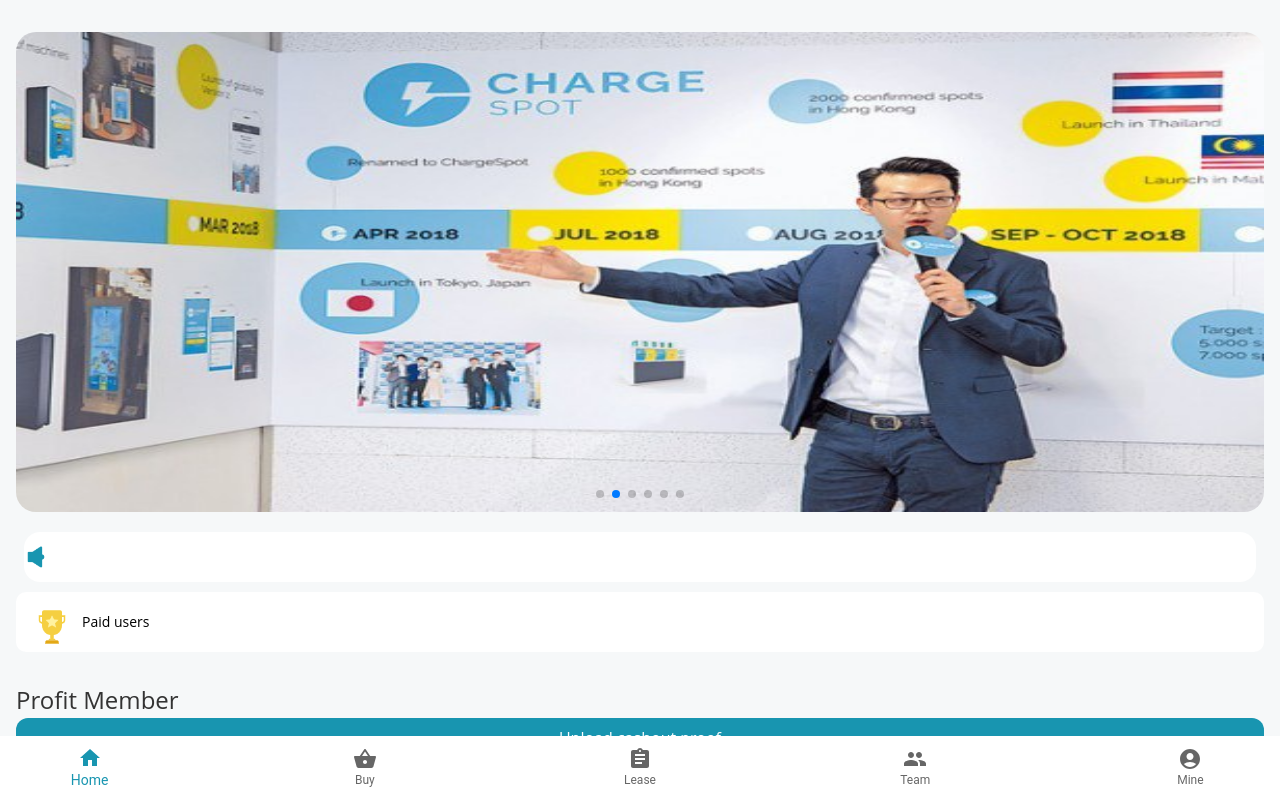
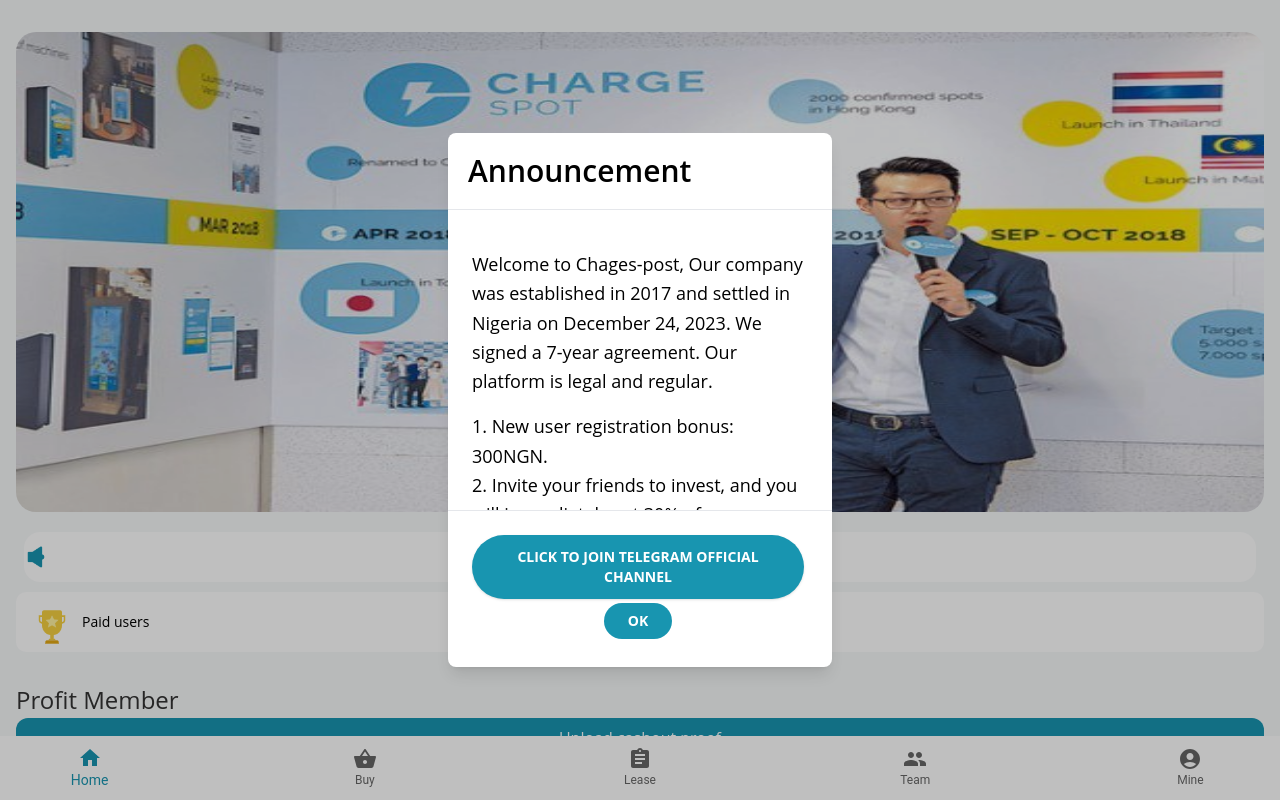
Before and after one commit to Sageer-M-Kabeer/charges_pots, a React (Create React App) app in the folder chargespots/: page / in a window 1280 px wide. Shown: the top 800 px of the page. Built offline with nearby package versions, Linux system fonts and the light colour scheme; no server answers; sample sign-in values are in the browser's storage.

Commit message:
added popup for homepage

```diff
--- /dev/null
+++ b/chargespots/src/components/PopOver.js
@@ -0,0 +1,73 @@
+import React from "react";
+import { createPopper } from "@popperjs/core";
+
+const Popover = ({ color }) => {
+  const [popoverShow, setPopoverShow] = React.useState(false);
+  const btnRef = React.createRef();
+  const popoverRef = React.createRef();
+  const openPopover = () => {
+    createPopper(btnRef.current, popoverRef.current, {
+      placement: "top"
+    });
+    setPopoverShow(true);
+  };
+  const closePopover = () => {
+    setPopoverShow(false);
+  };
+  return (
+    <>
+      <div className="flex flex-wrap">
+        <div className="w-full text-center">
+          <button
+            className={
+              "bg-" +
+              this.state.color +
+              "-500 text-white active:bg-" +
+              this.state.color +
+              "-600 font-bold uppercase text-sm px-6 py-3 rounded shadow hover:shadow-lg outline-none focus:outline-none mr-1 mb-1 ease-linear transition-all duration-150"
+            }
+            type="button"
+            onClick={() => {
+              popoverShow ? closePopover() : openPopover();
+            }}
+            ref={btnRef}
+          >
+            top {color}
+          </button>
+          <div
+            className={
+              (popoverShow ? "" : "hidden ") +
+              "bg-" +
+              color +
+              "-600 border-0 mb-3 block z-50 font-normal leading-normal text-sm max-w-xs text-left no-underline break-words rounded-lg"
+            }
+            ref={popoverRef}
+          >
+            <div>
+              <div
+                className={
+                  "bg-" +
+                  color +
+                  "-600 text-white opacity-75 font-semibold p-3 mb-0 border-b border-solid border-blueGray-100 uppercase rounded-t-lg"
+                }
+              >
+                {color} popover title
+              </div>
+              <div className="text-white p-3">
+                And here's some amazing content. It's very engaging. Right?
+              </div>
+            </div>
+          </div>
+        </div>
+      </div>
+    </>
+  );
+};
+
+export default function PopoverRender() {
+  return (
+    <>
+      return <Popover color="amber" />
+    </>
+  );
+}
--- a/chargespots/src/components/PopUp.js
+++ b/chargespots/src/components/PopUp.js
@@ -1,34 +1,93 @@
 import React, { useState, useEffect } from 'react';
+export default function Modal() {
+  const [showModal, setShowModal] = useState(true);
 
-const PopUp = (props) => {
-  const [showAlert, setShowAlert] = useState(true);
+    // setShowModal(true);
 
-//   useEffect(() => {
-//     const timeoutId = setTimeout(() => {
-//       setShowAlert(false);
-//     }, 10000); // Close the alert after 5 seconds
-
-//     return () => clearTimeout(timeoutId); // Clear the timeout on component unmount
-//   }, []);
 
   return (
-    showAlert && (
-      <div className="flex flex-col flex-1 items-center rounded-xl bg-[#d5d5d5] p-4 m-4 h-[100%] w-80 z-50" role="alert">
-        <p className="font-bold text-center text-xl">Welcome To Chargespots</p>
-        <p className='text-center text-md'>loerm ijjsuduhhsdy yguihoids sduhisyygiuhasurui srhioiusos gyoieospguiggagg yagugadhiufuiiuadv
-        loerm ijjsuduhhsdy yguihoids sduhisyygiuhasurui srhioiusos gyoieospguiggagg yagugadhiufuiiuadv
-        loerm ijjsuduhhsdy yguihoids sduhisyygiuhasurui srhioiusos gyoieospguiggagg yagugadhiufuiiuadv
-        loerm ijjsuduhhsdy yguihoids sduhisyygiuhasurui srhioiusos gyoieospguiggagg yagugadhiufuiiuadv
-        loerm ijjsuduhhsdy yguihoids sduhisyygiuhasurui srhioiusos gyoieospguiggagg yagugadhiufuiiuadv
-        loerm ijjsuduhhsdy yguihoids sduhisyygiuhasurui srhioiusos gyoieospguiggagg yagugadhiufuiiuadv
-        loerm ijjsuduhhsdy yguihoids sduhisyygiuhasurui srhioiusos gyoieospguiggagg yagugadhiufuiiuadv
-        loerm ijjsuduhhsdy yguihoids sduhisyygiuhasurui srhioiusos gyoieospguiggagg yagugadhiufuiiuadv
-        loerm ijjsuduhhsdy yguihoids sduhisyygiuhasurui srhioiusos gyoieospguiggagg yagugadhiufuiiuadv</p>
-        < button className="cursor-pointer rounded-md buttom-0 left-0  mx-auto items-center bg-[#efefef] px-4 py-2" onClick={() => setShowAlert(false)}>Close</button>
-      </div>
-    )
+    <>
+
+{showModal && (
+        <>
+        <div
+            className="justify-center items-center flex overflow-x-hidden fixed inset-0 z-50 outline-none focus:outline-none"
+          >
+            <div className="relative w-auto my-6 mx-auto max-w-sm">
+              {/*content*/}
+              <div className="border-0 rounded-lg shadow-lg relative flex flex-col w-full bg-white outline-none focus:outline-none">
+                {/*header*/}
+                <div className="flex items-center justify-between p-5 border-b border-solid border-blueGray-200 rounded-t">
+                  <h3 className="text-3xl text-center font-semibold">
+                    Announcement
+                  </h3>
+                  <button
+                    className="p-1 ml-auto bg-transparent border-0 text-black opacity-5 float-right text-3xl leading-none font-semibold outline-none focus:outline-none"
+                    onClick={() => setShowModal(false)}
+                  >
+                    <span className="bg-transparent text-black opacity-5 h-6 w-6 text-2xl block outline-none focus:outline-none">
+                      ×
+                    </span>
+                  </button>
+                </div>
+                {/*body*/}
+                <div className="relative p-6 flex-auto  max-h-[300px] overflow-y-auto">
+                  <p className="my-4 text-blueGray-500 text-lg leading-relaxed">
+                  <p className="my-4 text-blueGray-500 text-lg leading-relaxed">
+                    Welcome to Chages-post, Our company was established in 2017 and settled in Nigeria on December 24, 2023. We signed a 7-year agreement. Our platform is legal and regular.</p>
+
+                              <ul>
+                                          <li>1. New user registration bonus: 300NGN.</li>
+
+                                        <li>  2. Invite your friends to invest, and you will immediately get 30% of your friend's investment amount as a referral reward.</li>
+
+                                       <li>   3. Invest 3000NGN, earn 500NGN every day.</li>
+
+                                       <li>   4. Invest 6000NGN, earn 1050NGN every day.</li>
+
+                                        <li>  5. The minimum deposit amount is 3000 NGN. We do not accept deposit orders below 3000 Nigerian Naira. The amount entered here needs to be consistent with the amount you actually paid in order to be credited successfully.</li>
+                              </ul>
+                              <p className="my-4 text-blueGray-500 text-lg leading-relaxed"> (For example, if you submit an order of 3000 NGN here, you will also need to pay 3000 NGN in real time when making the actual payment) </p>
+<ul>
+                                        <li>  6. There is no time limit for withdrawal, (7X24h) withdrawals.</li>
+
+                                        <li>  7. There is no limit to the number of daily withdrawals, and you can withdraw multiple times a day.</li>
+
+                                        <li>      8. After purchasing Chages-post product, the income will last for 30 days.</li>
+                                          </ul>
+
+                                          For more investment information about Charges-post.
+
+
+                  </p>
+                </div>
+                {/*footer*/}
+                <div className='sticky'>
+                <div className="flex items-center justify-center flex-col-reverse p-6 border-t border-solid border-blueGray-200 rounded-b">
+                  <button
+                    className="bg-[#1895b0] rounded-full text-white font-bold uppercase px-6 py-2 text-sm outline-none focus:outline-none mr-1 mb-1 ease-linear transition-all duration-150"
+                    type="button"
+                    onClick={() => setShowModal(false)}
+                  >
+                    Ok
+                  </button>
+                  <a href={'https://t.me/Charges_Pots_group'}  rel = "noreferrer" target='_blank'>
+                  <button
+                    className="bg-[#1895b0] text-white active:bg-emerald-600 font-bold uppercase text-sm px-6 py-3 rounded-full shadow hover:shadow-lg outline-none focus:outline-none mr-1 mb-1 ease-linear transition-all duration-150"
+                    type="button"
+                    onClick={() => setShowModal(false)}
+                  >
+                    Click to join Telegram official channel
+                  </button>
+                  </a>
+                </div>
+                </div>
+              </div>
+            </div>
+          </div>
+          <div className="opacity-25 fixed inset-0 z-40 bg-black"></div>
+          </>
+      )}
+    </>
   );
-};
-
-export default PopUp;
-    ;
+}
--- a/chargespots/src/pages/BindCardPage.js
+++ b/chargespots/src/pages/BindCardPage.js
@@ -197,7 +197,7 @@
                                             </option>
                                             <option value="Palmpay">Palmpay</option>
                                             <option value="fCM">FCMB</option>
-                                            <option value="uba">UBA</option>
+                                            <optio n value="uba">UBA</option>
                                             <option value="Opay">OPay</option> */}
                                     </select>
                                     </div>
--- a/chargespots/src/pages/HomePage.js
+++ b/chargespots/src/pages/HomePage.js
@@ -22,15 +22,17 @@
 import { RiLuggageDepositFill } from 'react-icons/ri'
 import { SlBulb } from 'react-icons/sl'
 import { Link } from "react-router-dom";
-import AlertDialog from '../components/Dialog'
+import PopUp from '../components/PopUp'
 import SuccessAlert from '../components/SuccessAlert'
 import ErrorAlert from '../components/ErrorAlert'
+import PopoverRender from '../components/PopOver'
 
 import axios from 'axios';
 import 'swiper/css';
 import 'swiper/css/pagination';
 import { Swiper, SwiperSlide } from 'swiper/react';
 import SwiperCore, { Autoplay, Pagination } from 'swiper';
+import { Popover } from '@mui/material'
 
 SwiperCore.use([Autoplay, Pagination]);
 
@@ -130,7 +132,8 @@
   return (
     <div className="bg-[#f6f8f9] w-full h-full">
       <div className='flex justify-center items-center scroll-m-3 overflow-hidden'>
-         {/* <Popup/> */}
+         <Popup/>
+         {/* <Popover/> */}
       </div>
 
       {isCheckedIn ? <SuccessAlert title="Success!" text="User Checked in successfully. come back tomorrow" />: null}
```
